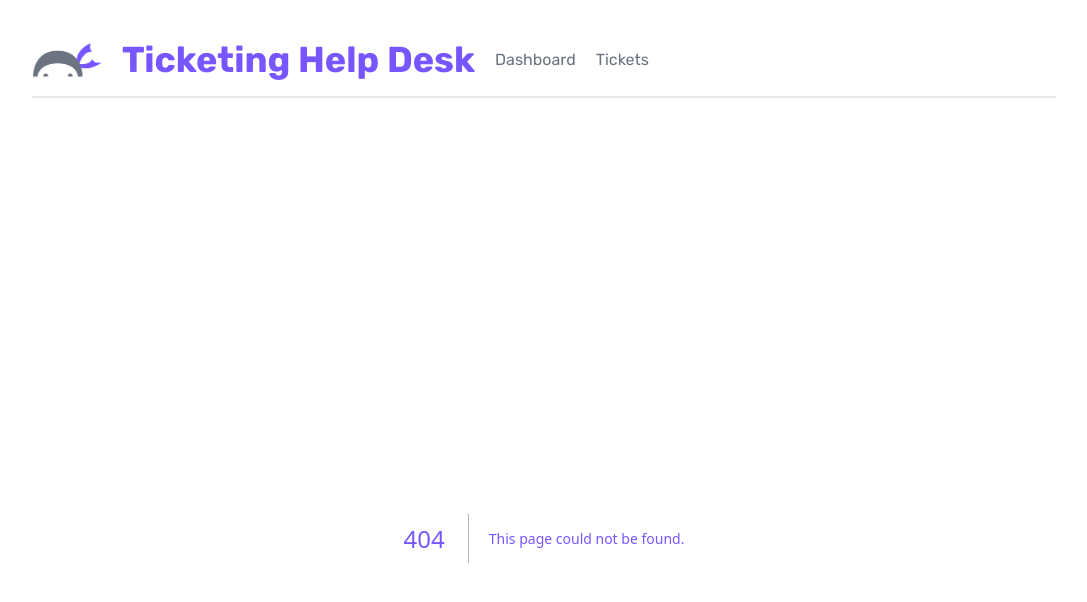
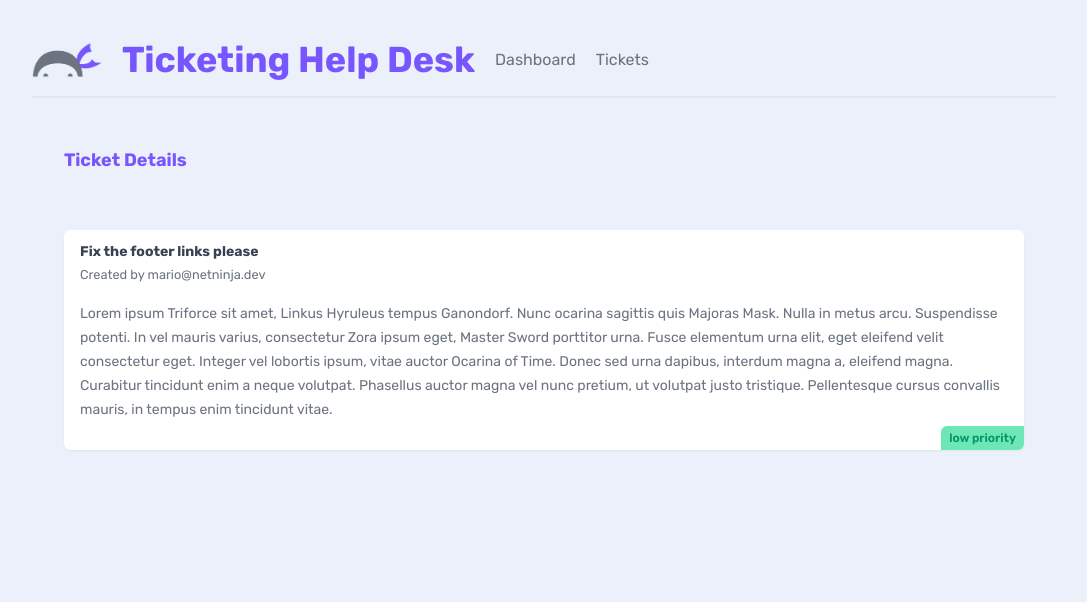
Before and after one commit to conalesej/first-nextjs-project, a Next.js app: page /tickets/1 in a window 1280 px wide. Before the commit this address had no page. Shown: the top 602 px of the page, without its empty margins (96-1183 px from the left). Built offline with nearby package versions, Linux system fonts and the light colour scheme; data requests are answered from the project's data file.

Commit message:
checkpoint: part 7 - Dynamic Segments (params)

```diff
--- a/app/tickets/TicketList.tsx
+++ b/app/tickets/TicketList.tsx
@@ -1,5 +1,6 @@
 import React from "react";
 import { ITickets } from "../utils/types";
+import Link from "next/link";
 
 {
   /**
@@ -18,7 +19,7 @@ const getTickets = async () => {
   return res.json();
 };
 
-const TicketList = async () => {
+const TicketList: React.FC = async () => {
   const tickets: ITickets[] = await getTickets();
 
   return (
@@ -26,11 +27,13 @@ const TicketList = async () => {
       {tickets.map((ticket) => {
         return (
           <div key={ticket.id} className="card my-5">
-            <h3>{ticket.title}</h3>
-            <p>{ticket.body.slice(0, 200)}...</p>
-            <div className={`pill ${ticket.priority}`}>
-              {ticket.priority} priority
-            </div>
+            <Link href={`/tickets/${ticket.id}`}>
+              <h3>{ticket.title}</h3>
+              <p>{ticket.body.slice(0, 200)}...</p>
+              <div className={`pill ${ticket.priority}`}>
+                {ticket.priority} priority
+              </div>
+            </Link>
           </div>
         );
       })}
--- /dev/null
+++ b/app/tickets/[id]/page.tsx
@@ -0,0 +1,37 @@
+import { ITickets } from "@/app/utils/types";
+import React from "react";
+
+interface ITicketDetails {
+  params: { id: number };
+}
+
+const getTicket = async (id: number) => {
+  const res = await fetch("http://localhost:4000/tickets/" + id, {
+    next: {
+      revalidate: 30, //  use 0 to opt out of using cache
+    },
+  });
+  return res.json();
+};
+const TicketDetails: React.FC<ITicketDetails> = async ({ params }) => {
+  const { id } = params;
+  const ticket: ITickets = await getTicket(id);
+
+  return (
+    <main>
+      <nav>
+        <h2>Ticket Details</h2>
+      </nav>
+      <div className="card">
+        <h3>{ticket.title}</h3>
+        <small>Created by {ticket.user_email}</small>
+        <p>{ticket.body}</p>
+        <div className={`pill ${ticket.priority}`}>
+          {ticket.priority} priority
+        </div>
+      </div>
+    </main>
+  );
+};
+
+export default TicketDetails;
```
